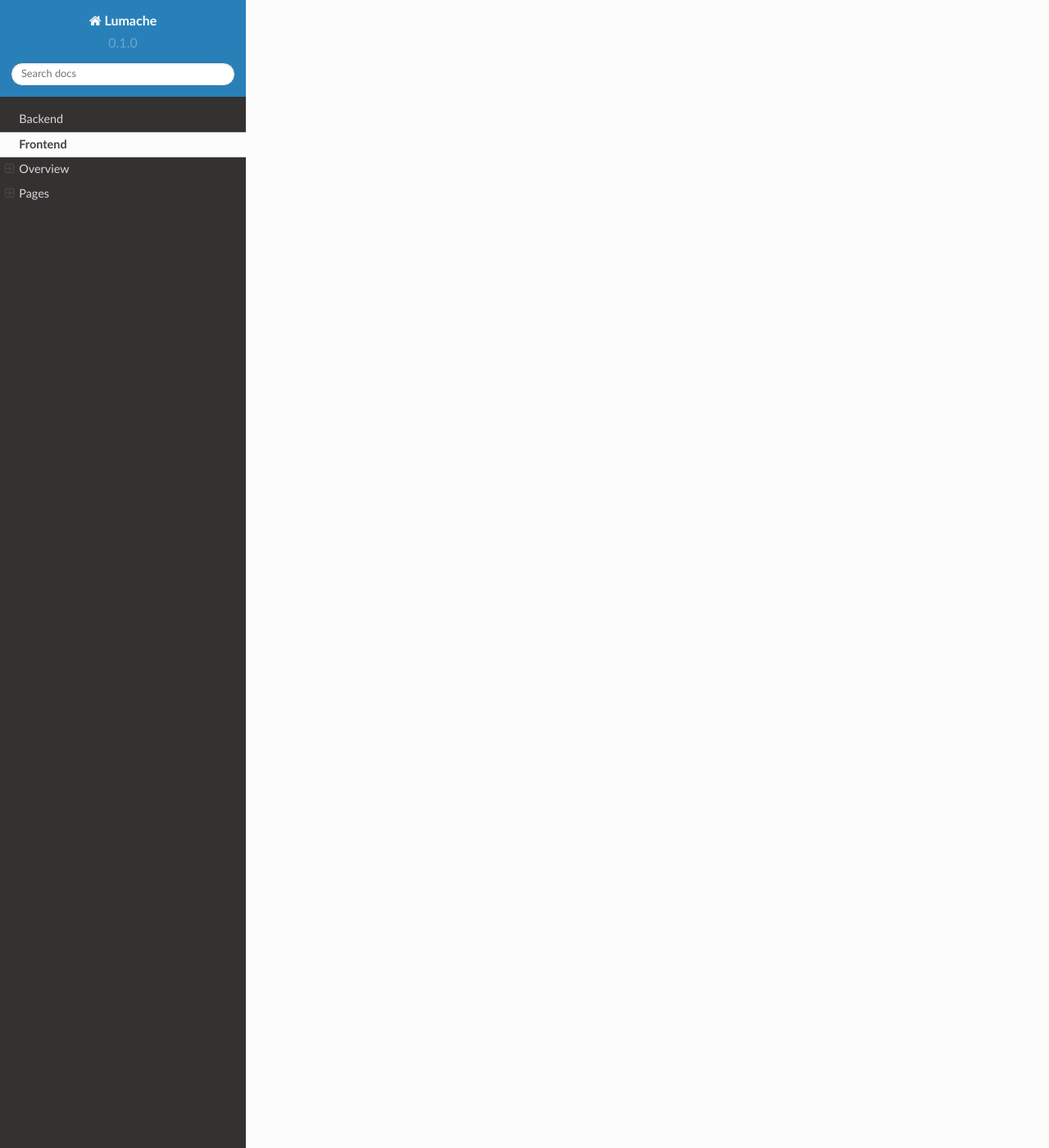
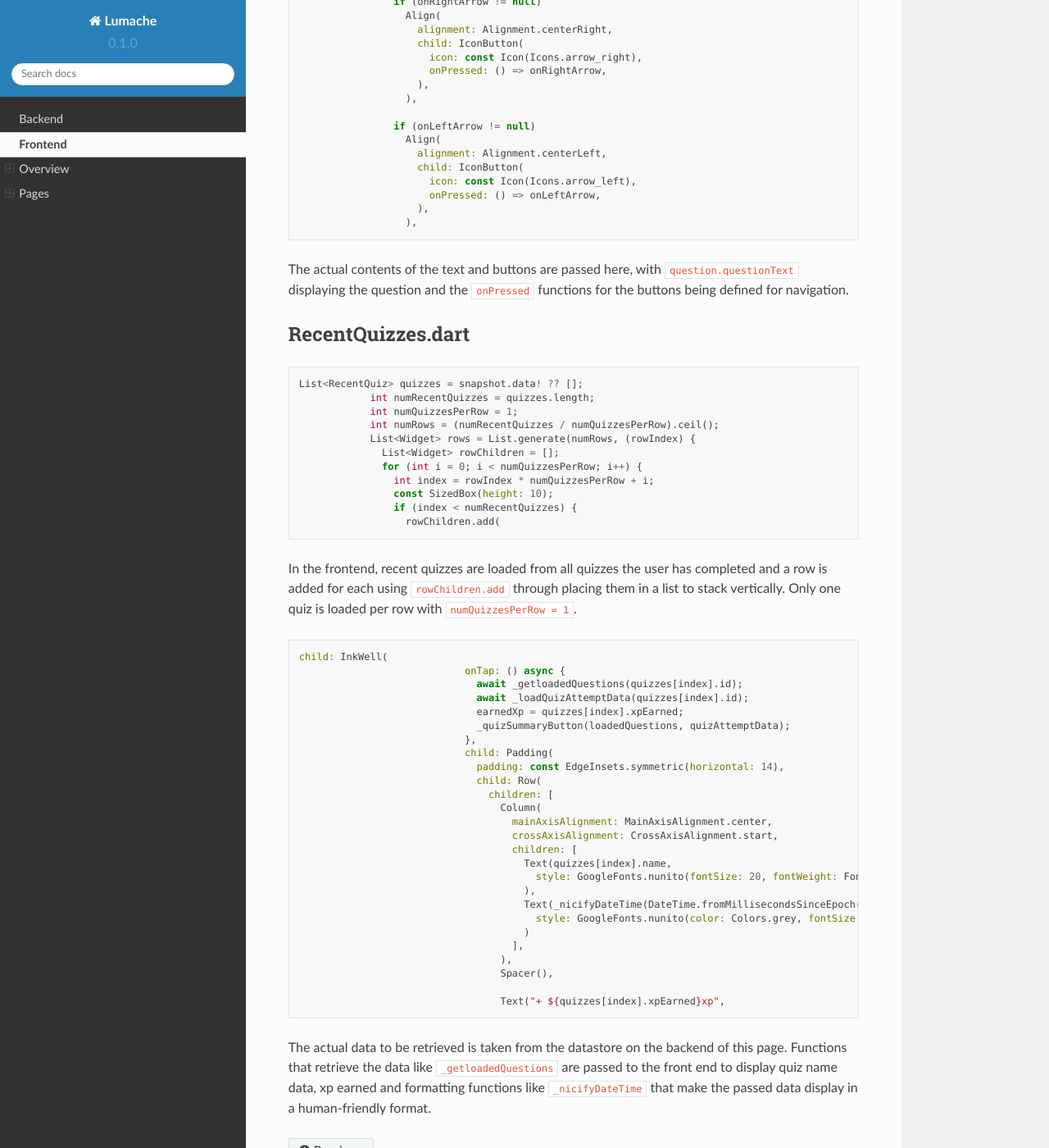
Before and after one commit to SETAP-Education/readthedocs, a Sphinx documentation site: the page built from docs/source/frontend.rst, in a window 1280 px wide and 1400 px high, scrolled down 14639 px. Shown: the whole window at 82% size. Built offline with Sphinx 7.4.7 and the Read the Docs theme 2.0.0, drawn with Linux system fonts in a browser that asks for light colours; some of the changed text lies outside the part shown.

Commit message:
Update frontend.rst
button + recent frontend done

```diff
--- a/docs/source/frontend.rst
+++ b/docs/source/frontend.rst
@@ -718,3 +718,104 @@ Button.dart
      final double width;
 
 The variables the button widget is concerned with is defined here, mostly related to generic functions a button would require such as ``Function?`` (action to perform on click) and ``Widget?`` which gets passed by the function the Button is being used by.
+
+.. _Question Card:
+
+QuestionCard.dart
+-----------------
+
+.. code-block:: dart
+
+   class QuestionCard extends StatelessWidget {
+
+     const QuestionCard({ super.key, required this.question, this.onRightArrow, this.onLeftArrow });
+
+     final QuizQuestion question;
+     final Function? onRightArrow;
+     final Function? onLeftArrow;
+
+The ``QuestionCard`` file defines the layout of the page ``quiz.dart`` will fill. It defines the containers for the ``question`` and respective arrow keys responsible for navigating the quiz. Like ``Button.dart``, this file is made to reduce duplicating large amounts of code.
+
+.. code-block:: dart
+
+   [
+                   Text(
+                   question.questionText,
+                   style: GoogleFonts.nunito(
+                     textStyle: TextStyle(fontWeight: FontWeight.w600, fontSize: 16)
+                   )
+                   ,
+                   ),
+                   buildTypeTag(),
+
+                   if (onRightArrow != null)
+                     Align(
+                       alignment: Alignment.centerRight,
+                       child: IconButton(
+                         icon: const Icon(Icons.arrow_right),
+                         onPressed: () => onRightArrow,
+                       ),
+                     ),
+
+                   if (onLeftArrow != null)
+                     Align(
+                       alignment: Alignment.centerLeft,
+                       child: IconButton(
+                         icon: const Icon(Icons.arrow_left),
+                         onPressed: () => onLeftArrow,
+                       ),
+                     ),
+
+The actual contents of the text and buttons are passed here, with ``question.questionText`` displaying the question and the ``onPressed`` functions for the buttons being defined for navigation.
+
+.. _Recent Quizzes:
+
+RecentQuizzes.dart
+------------------
+
+.. code-block:: dart
+
+   List<RecentQuiz> quizzes = snapshot.data! ?? [];
+               int numRecentQuizzes = quizzes.length;
+               int numQuizzesPerRow = 1;
+               int numRows = (numRecentQuizzes / numQuizzesPerRow).ceil();
+               List<Widget> rows = List.generate(numRows, (rowIndex) {
+                 List<Widget> rowChildren = [];
+                 for (int i = 0; i < numQuizzesPerRow; i++) {
+                   int index = rowIndex * numQuizzesPerRow + i;
+                   const SizedBox(height: 10);
+                   if (index < numRecentQuizzes) {
+                     rowChildren.add(
+
+In the frontend, recent quizzes are loaded from all quizzes the user has completed and a row is added for each using ``rowChildren.add`` through placing them in a list to stack vertically. Only one quiz is loaded per row with ``numQuizzesPerRow = 1``.
+
+.. code-block:: dart
+
+   child: InkWell(
+                               onTap: () async {
+                                 await _getloadedQuestions(quizzes[index].id);
+                                 await _loadQuizAttemptData(quizzes[index].id);
+                                 earnedXp = quizzes[index].xpEarned;
+                                 _quizSummaryButton(loadedQuestions, quizAttemptData);
+                               },
+                               child: Padding(
+                                 padding: const EdgeInsets.symmetric(horizontal: 14),
+                                 child: Row(
+                                   children: [
+                                     Column(
+                                       mainAxisAlignment: MainAxisAlignment.center,
+                                       crossAxisAlignment: CrossAxisAlignment.start,
+                                       children: [
+                                         Text(quizzes[index].name,
+                                           style: GoogleFonts.nunito(fontSize: 20, fontWeight: FontWeight.bold),
+                                         ),
+                                         Text(_nicifyDateTime(DateTime.fromMillisecondsSinceEpoch(quizzes[index].timestamp.millisecondsSinceEpoch)),
+                                           style: GoogleFonts.nunito(color: Colors.grey, fontSize: 16, fontWeight: FontWeight.w600, fontStyle: FontStyle.italic),
+                                         )
+                                       ],
+                                     ),
+                                     Spacer(),
+
+                                     Text("+ ${quizzes[index].xpEarned}xp",
+
+The actual data to be retrieved is taken from the datastore on the backend of this page. Functions that retrieve the data like ``_getloadedQuestions`` are passed to the front end to display quiz name data, xp earned and formatting functions like ``_nicifyDateTime`` that make the passed data display in a human-friendly format.
```
